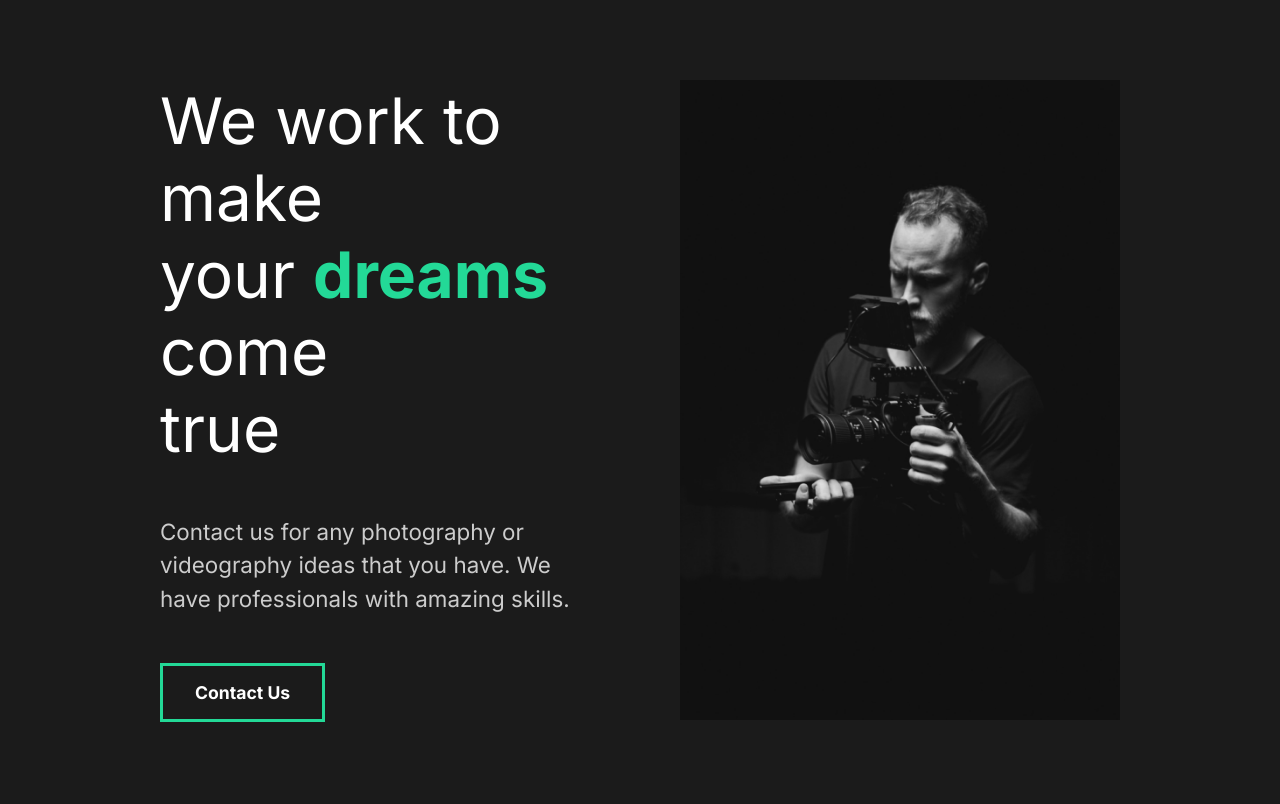
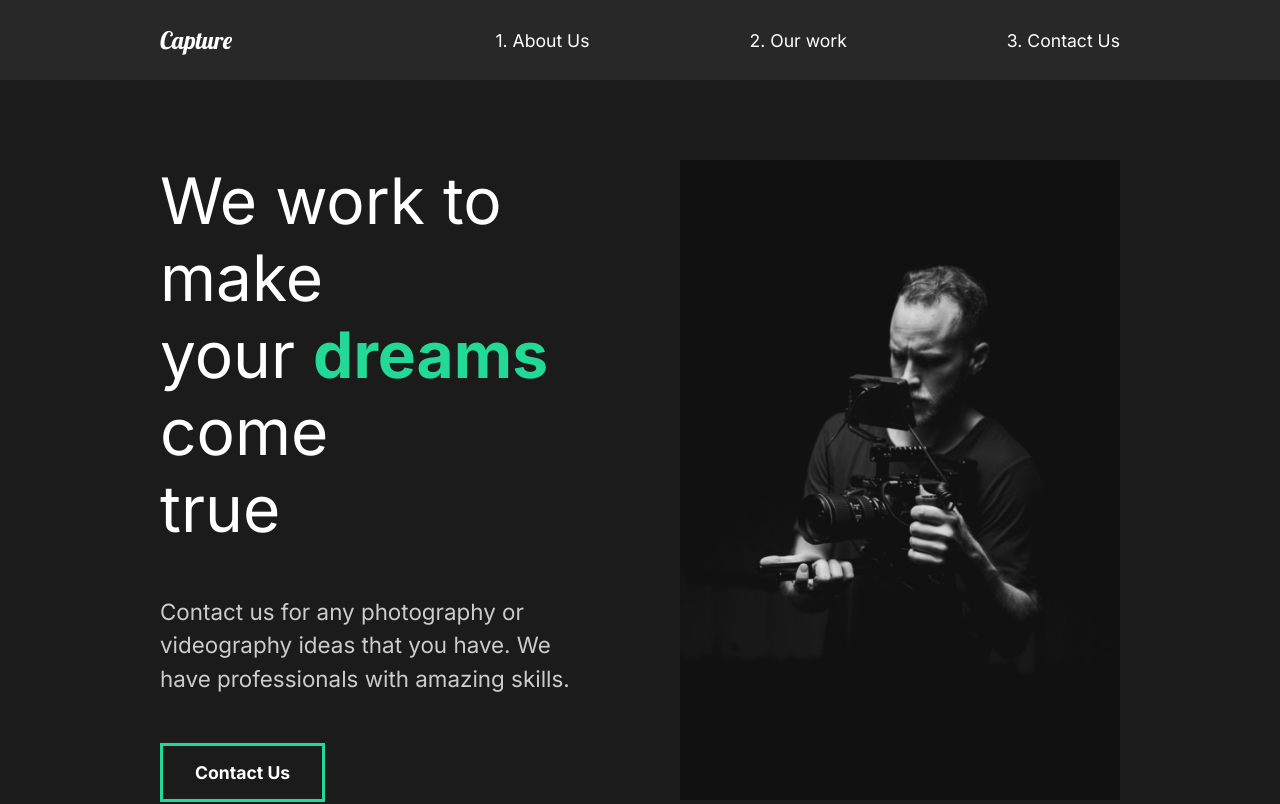
Before and after one commit to ZarkoKnezevic/the-creative-react-course-capture, a React (Create React App) app: page / in a window 1280 px wide. Shown: the top 804 px of the page. Built offline with nearby package versions, Linux system fonts and the light colour scheme.

Commit message:
8. Creating Nav Section

```diff
--- a/src/App.js
+++ b/src/App.js
@@ -1,13 +1,15 @@
 import React from "react";
 // Global Style
-import GlobalStyle from './components/GlobalStyle';
+import GlobalStyle from "./components/GlobalStyle";
 // Import Pages
 import AboutUs from "./pages/AboutUs";
+import Nav from "./components/Nav";
 
 function App() {
   return (
     <div className="App">
       <GlobalStyle />
+      <Nav />
       <AboutUs />
     </div>
   );
--- /dev/null
+++ b/src/components/Nav.js
@@ -0,0 +1,55 @@
+import React from "react";
+import styled from "styled-components";
+
+const Nav = () => {
+  return (
+    <StyledNav>
+      <h1>
+        <a id="logo" href="#">
+          Capture
+        </a>
+      </h1>
+      <ul>
+        <li>
+          <a href="#">1. About Us</a>
+        </li>
+        <li>
+          <a href="#">2. Our work</a>
+        </li>
+        <li>
+          <a href="#">3. Contact Us</a>
+        </li>
+      </ul>
+    </StyledNav>
+  );
+};
+
+// Style
+const StyledNav = styled.nav`
+  min-height: 10vh;
+  margin: auto;
+  padding: 1rem 10rem;
+  display: flex;
+  justify-content: space-between;
+  align-items: center;
+  background-color: #282828;
+  a {
+    text-decoration: none;
+    color: white;
+  }
+  ul {
+    display: flex;
+    list-style: none;
+  }
+  #logo {
+    font-family: "Lobster", sans-serif;
+    font-size: 1.5rem;
+    font-weight: lighter;
+  }
+  li {
+      position: relative;
+      padding-left: 10rem;
+  }
+`;
+
+export default Nav;
```
